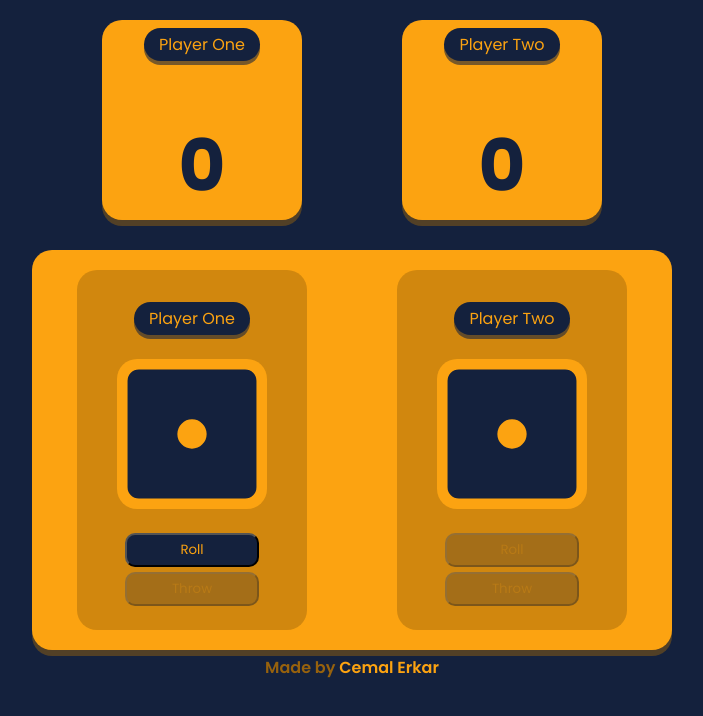
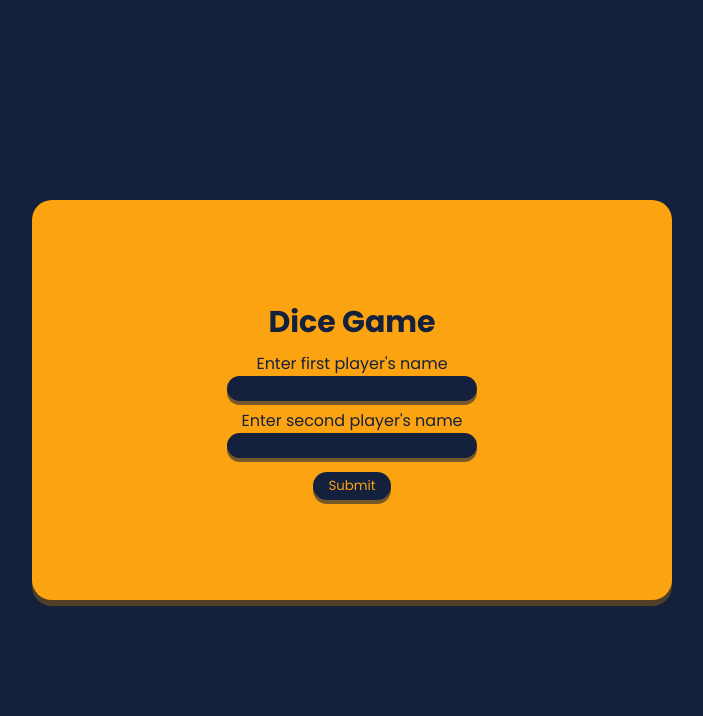
Before and after one commit to cemalerkar/dice-game, a plain HTML site: page index.html in a window 1280 px wide. Shown: the whole page, without its empty margins (288-991 px from the left). Drawn offline with Linux system fonts and the light colour scheme.

Commit message:
Update index.html

```diff
--- a/index.html
+++ b/index.html
@@ -13,14 +13,31 @@
     <div id="loading-screen">
         <div class="loader"></div>
     </div>
+    <div class="inputarea" id="inputarea">
+        <div class="inputs">
+            <div id="dicehead">
+                <h2>Dice Game</h2>
+            </div>
+            <div class="input">
+                <label for="firstplayername">Enter first player's name</label>
+                <input type="text" id="firstplayername">
+            </div>
+            <div class="input">
+                <label for="secondplayername">Enter second player's name</label>
+                <input type="text" id="secondplayername">
+            </div>
+            <button class="players border"onclick="Submit()">Submit</button>
+        </div>
+    </div>
+    <div id="gamea" style="display: none;">
         <section id="scoreboard">
             <div class="scoreboard">
                 <div class="first-score">
-                <p class="players">Player One</p>
+                    <p class="players" id="p1">Player One</p>
                     <p class="score" id="scoreone">0</p>
                 </div>
                 <div class="second-score">
-                <p class="players">Player Two</p>
+                    <p class="players" id="p2">Player Two</p>
                     <p class="score" id="scoretwo">0</p>
                 </div>
             </div>
@@ -30,7 +47,7 @@
             <div class="gamearea">
                 <div class="gamebox">
                     <div class="first-player">
-                    <p class="players">Player One</p>
+                        <p class="players" id="p3">Player One</p>
                         <img src="img/dice-six-faces-one.png" alt="" id="rollfirst">
                         <div class="buttons">
                             <button onclick="roll(1)" id="but1">Roll</button>
@@ -38,7 +55,7 @@
                         </div>
                     </div>
                     <div class="second-player">
-                    <p class="players">Player Two</p>
+                        <p class="players" id="p4">Player Two</p>
                         <img src="img/dice-six-faces-one.png" alt="" id="rollsecond">
                         <div class="buttons">
                             <button disabled="disabled" onclick="roll(2)" id="but3">Roll</button>
@@ -59,6 +76,7 @@
         <div class="madeby">
             <p id="cemalerkars"> Made by <a href="https://www.github.com/cemalerkar" id="cemalerkar">Cemal Erkar</a></p>
         </div>
+    </div>
 </body>
 <script>
     var loader = document.getElementById("loading-screen");
```
Lines whose indentation alone changed are shown as unchanged.
